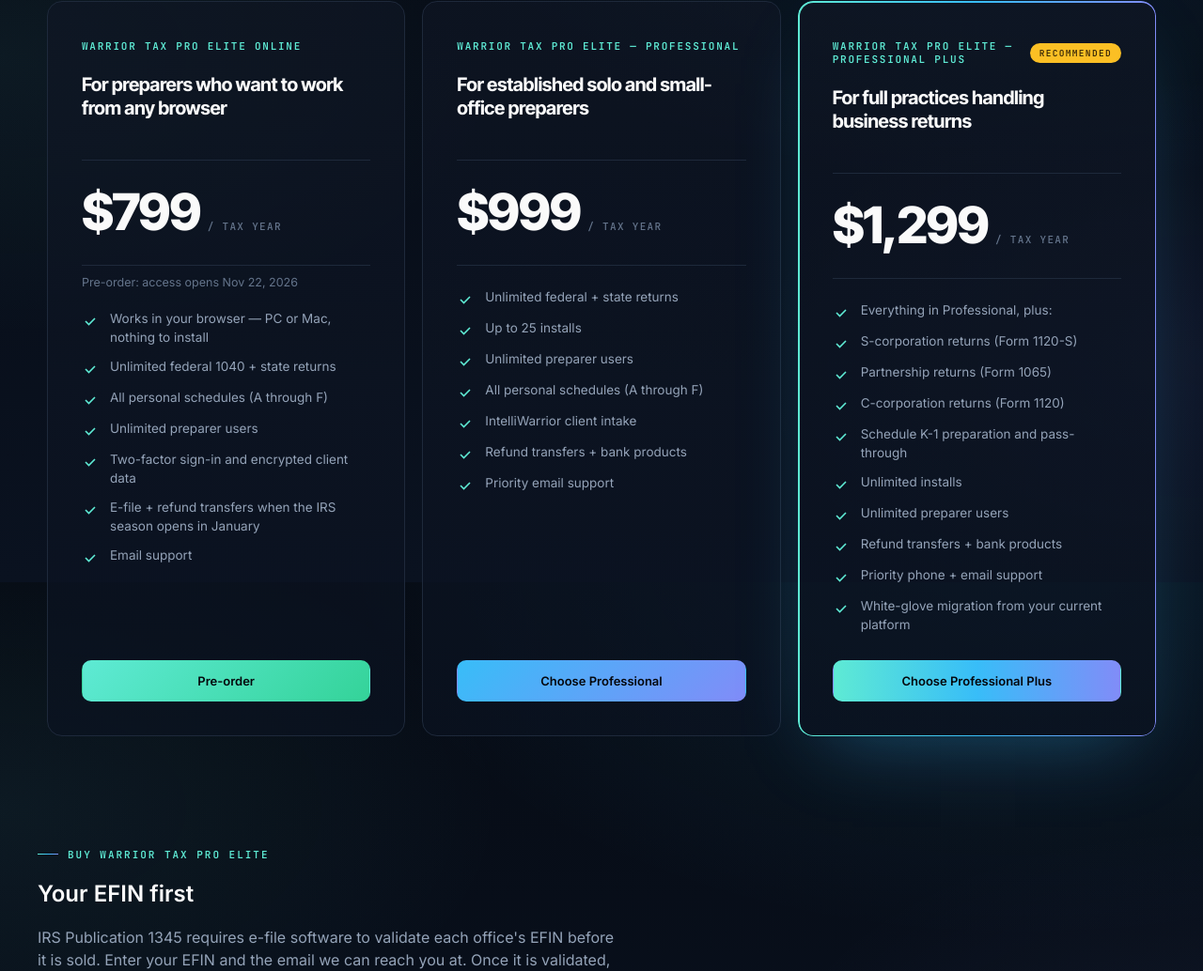
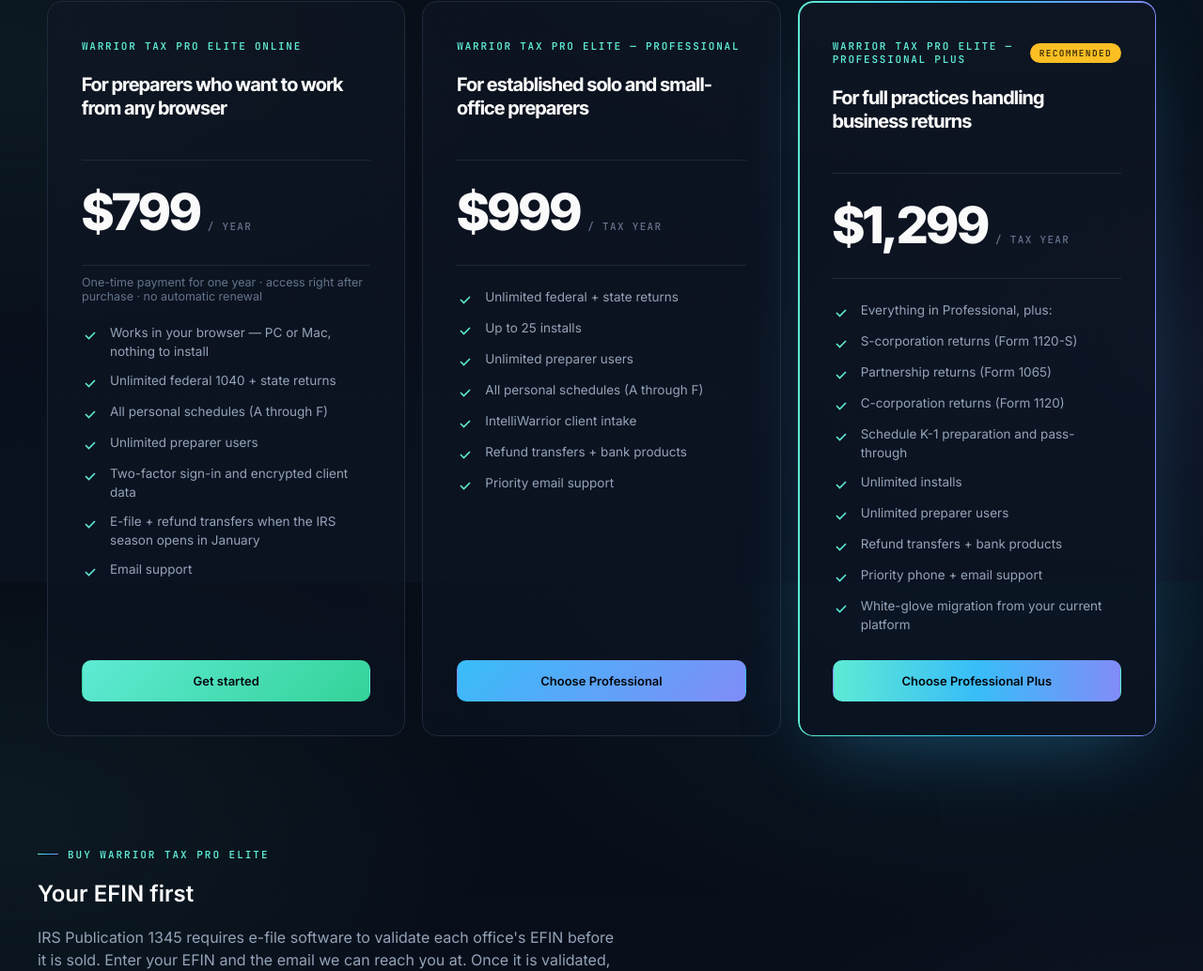
Before and after one commit to bnwarrio1/warriortaxpro-site, a plain HTML site: page index.html in a window 1280 px wide. Shown: the part 6580-7614 px from the top of the page at 94% size. Drawn offline with Linux system fonts and the light colour scheme.

Commit message:
GREEN (site): the Online card is "Get started" to Pro Online's checkout; one-time, one year, no automatic renewal (red 89076ff)
index.html, the Warrior Tax Pro Elite Online card:
- "$799 / tax year" becomes "$799 / year" (a year from purchase, as the
  Pro terms say);
- "Pre-order: access opens Nov 22, 2026" becomes "One-time payment for
  one year · access right after purchase · no automatic renewal";
- the button <a ... href="https://buy.stripe.com/...">Pre-order</a>
  becomes <a ... href="https://warriortaxproonline.com/pro#checkout">Get started</a>,
  the Pro landing's checkout step with its one-time disclosure and box
  before Stripe.
tests/buy-efin-check.test.js loses its pin on the old Stripe link (now
tests/online-card.test.js's).

node --test: 10/10. No other page said pre-order.

```diff
--- a/index.html
+++ b/index.html
@@ -767,8 +767,8 @@
         </div>
         <h3>For preparers who want to work from any browser</h3>
         <div class="who">&nbsp;</div>
-        <div class="price"><span class="amt">$799</span><span class="per">/ tax year</span></div>
-        <div style="margin:-14px 0 22px;font-size:12.5px;color:var(--ink-3);">Pre-order: access opens Nov 22, 2026</div>
+        <div class="price"><span class="amt">$799</span><span class="per">/ year</span></div>
+        <div style="margin:-14px 0 22px;font-size:12.5px;color:var(--ink-3);">One-time payment for one year &middot; access right after purchase &middot; no automatic renewal</div>
         <ul class="pfeats">
           <li><svg class="ck" width="18" height="18" viewBox="0 0 18 18" fill="none" stroke="currentColor" stroke-width="1.6"><path d="M4 9l3.5 3.5L14 6"/></svg> Works in your browser — PC or Mac, nothing to install</li>
           <li><svg class="ck" width="18" height="18" viewBox="0 0 18 18" fill="none" stroke="currentColor" stroke-width="1.6"><path d="M4 9l3.5 3.5L14 6"/></svg> Unlimited federal 1040 + state returns</li>
@@ -778,7 +778,7 @@
           <li><svg class="ck" width="18" height="18" viewBox="0 0 18 18" fill="none" stroke="currentColor" stroke-width="1.6"><path d="M4 9l3.5 3.5L14 6"/></svg> E-file + refund transfers when the IRS season opens in January</li>
           <li><svg class="ck" width="18" height="18" viewBox="0 0 18 18" fill="none" stroke="currentColor" stroke-width="1.6"><path d="M4 9l3.5 3.5L14 6"/></svg> Email support</li>
         </ul>
-        <a class="pcta" href="https://buy.stripe.com/00w3cvbyOg671hxanl2B201">Pre-order</a>
+        <a class="pcta" href="https://warriortaxproonline.com/pro#checkout">Get started</a>
       </div>
 
       <div class="pcard tier-pro reveal">
```
Also changed, not shown: tests/buy-efin-check.test.js (+2 -2 lines).
